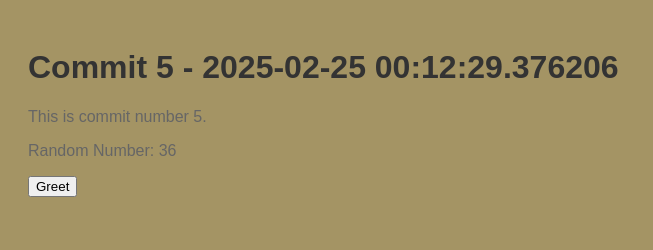
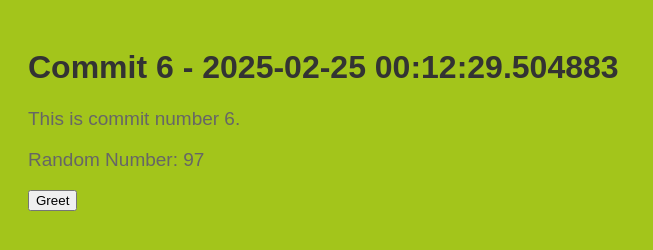
Before and after one commit to polishflits/autogen-repo-20250225001226, a plain HTML site: page index.html in a window 1280 px wide. Shown: the whole page, without its empty margins (0-653 px from the left). Drawn offline with Linux system fonts and the light colour scheme.

Commit message:
📝 Auto commit 6 with HTML, CSS, and JS

```diff
--- a/index.html
+++ b/index.html
@@ -2,13 +2,13 @@
     <!DOCTYPE html>
     <html>
     <head>
-        <title>Commit 5 - 2025-02-25 00:12:29.376206</title>
+        <title>Commit 6 - 2025-02-25 00:12:29.504883</title>
         <link rel="stylesheet" href="style.css">
     </head>
     <body>
-        <h1>Commit 5 - 2025-02-25 00:12:29.376206</h1>
-        <p>This is commit number 5.</p>
-        <p>Random Number: 36</p>
+        <h1>Commit 6 - 2025-02-25 00:12:29.504883</h1>
+        <p>This is commit number 6.</p>
+        <p>Random Number: 97</p>
         <button onclick="greet()">Greet</button>
         <script src="script.js"></script>
     </body>
--- a/script.js
+++ b/script.js
@@ -2,4 +2,4 @@
     function greet() {
         alert('Hello from commit ' + commitNumber + '!');
     }
-    var commitNumber = 5;
+    var commitNumber = 6;
--- a/style.css
+++ b/style.css
@@ -1,7 +1,7 @@
 
     body {
         font-family: Arial, sans-serif;
-        background-color: #a49464;
+        background-color: #a3c51b;
         padding: 20px;
     }
     h1 {
@@ -9,5 +9,5 @@
     }
     p {
         color: #666;
-        font-size: 16px;
+        font-size: 19px;
     }
```
